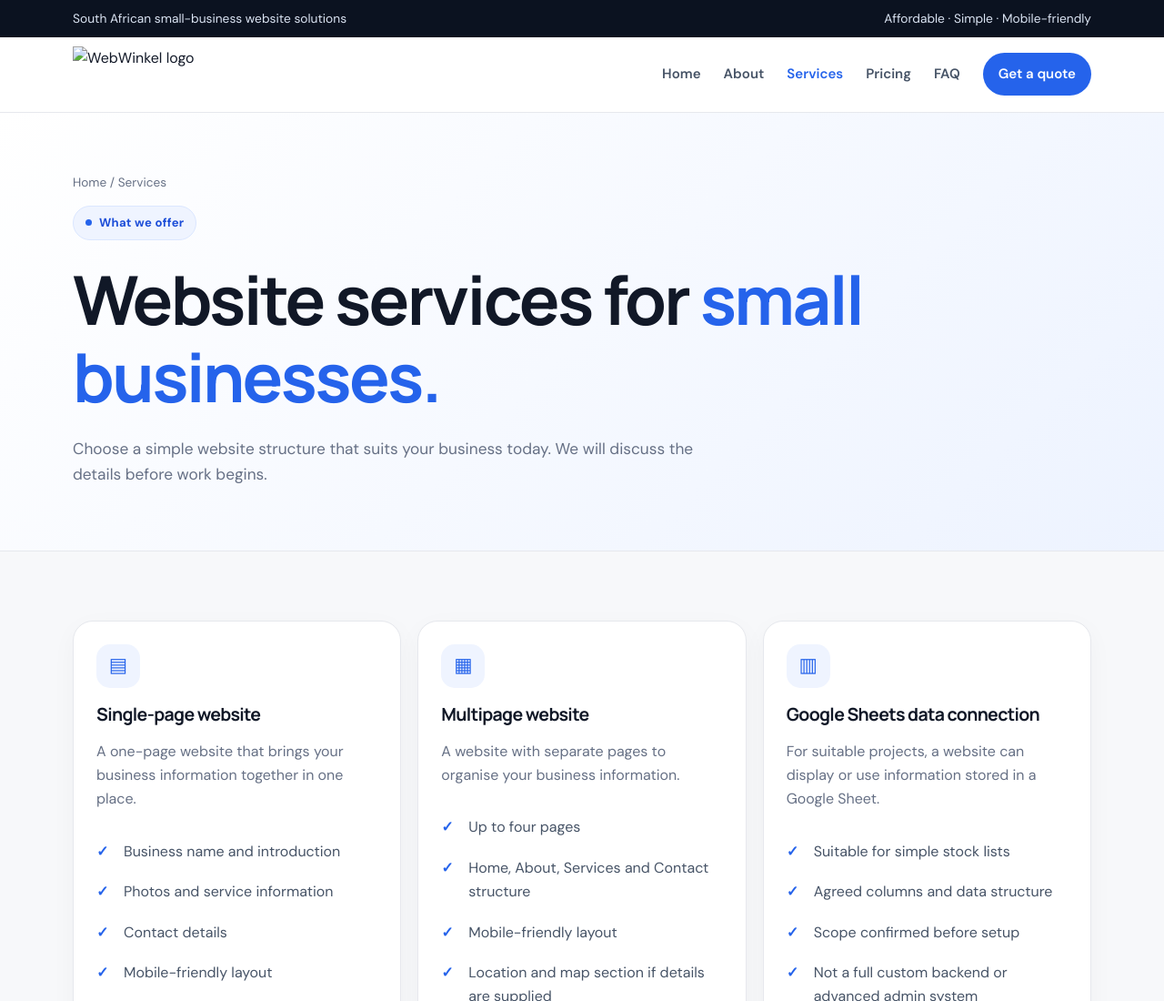
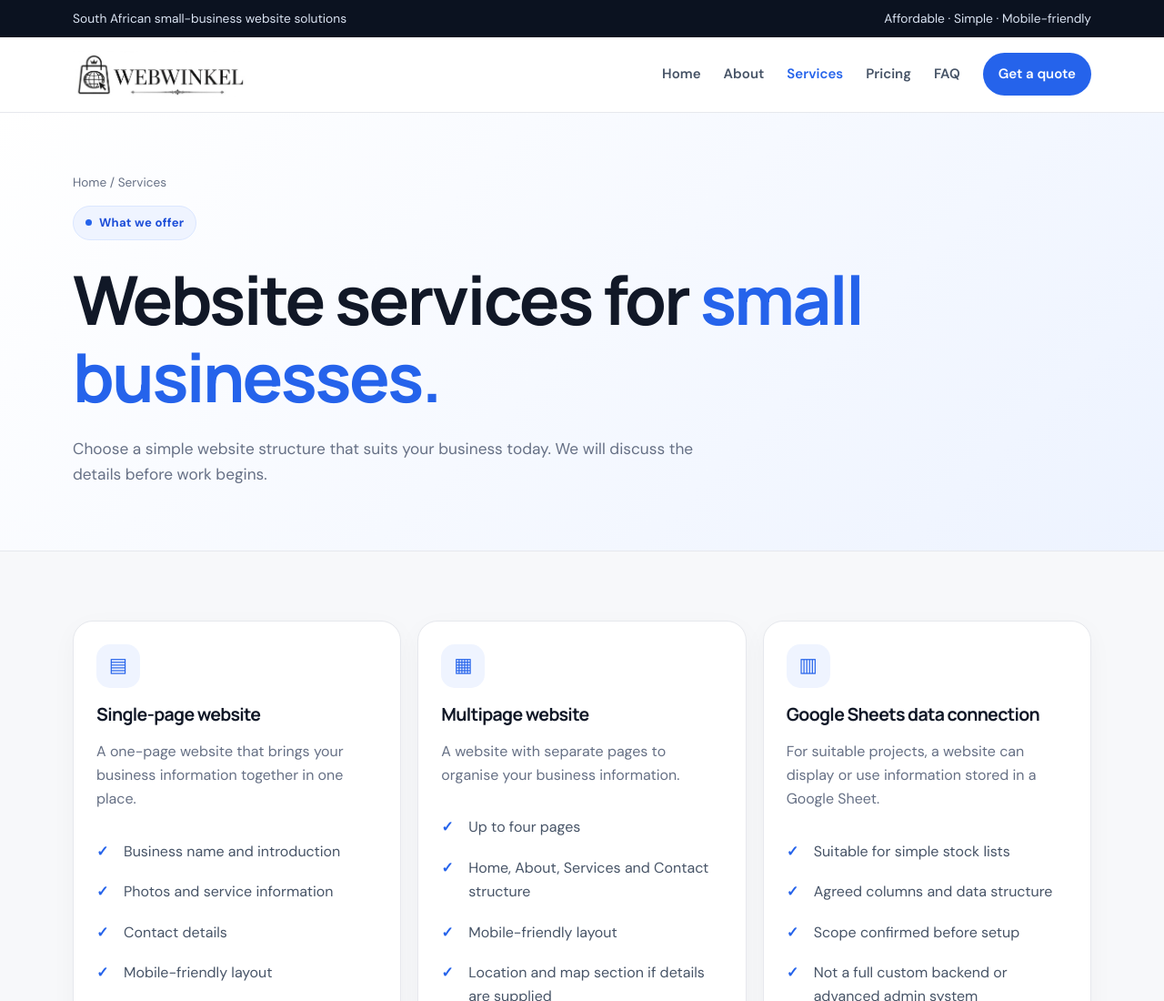
Before and after one commit to dvc36360-bot/WEBDevelop14yearoldme, a plain HTML site: page services.html in a window 1280 px wide. Shown: the top 1100 px of the page at 91% size. Drawn offline with Linux system fonts and the light colour scheme.

Commit message:
Update logo image source in services.html

```diff
--- a/services.html
+++ b/services.html
@@ -5,7 +5,7 @@
 
 <div class="topbar"><div class="container"><span>South African small-business website solutions</span><span>Affordable · Simple · Mobile-friendly</span></div></div>
 <header class="site-header"><div class="container nav-wrap">
-  <a class="brand" href="index.html" aria-label="WebWinkel home"><img src="assets/webwinkel-logo.jpg" alt="WebWinkel logo"></a>
+  <a class="brand" href="index.html" aria-label="WebWinkel home"><img src="webwinkel-logo.jpg" alt="WebWinkel logo"></a>
   <button class="menu-btn" aria-expanded="false" aria-label="Open navigation">Menu ☰</button>
   <nav class="nav" aria-label="Main navigation">
     <a data-page="index.html" href="index.html">Home</a>
```
